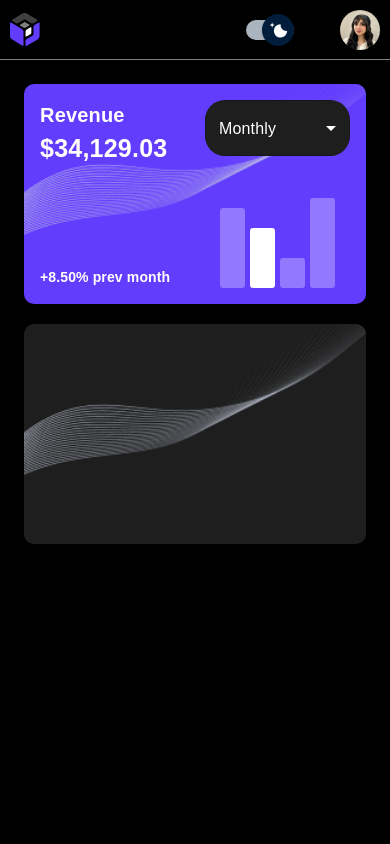
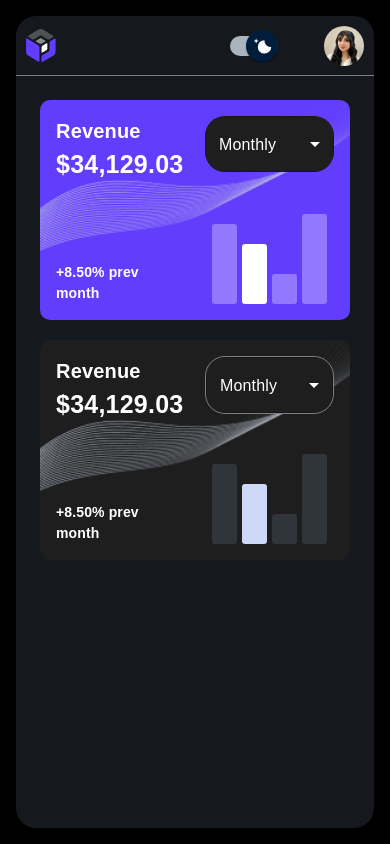
Before and after one commit to Nastaran-dev/AdminPanel, a Next.js app: page /dashboard in a window 390 px wide. Built offline with nearby package versions, Linux system fonts and the light colour scheme; some icons are missing; a web font is replaced by a local one.

Commit message:
feat(dashboard): implement responsive revenue cards with theme support

```diff
--- a/src/app/dashboard/layout.jsx
+++ b/src/app/dashboard/layout.jsx
@@ -235,6 +235,8 @@ export default function CustomizedList({ children }) {
   const getLinkStyle=(href)=>{
     const isActive = pathname===href;
     return{
+      borderRadius:"20px",
+      margin:"0px 10px",
       backgroundColor: isActive ? (dark ? "gray" : "lightgray") : "transparent",
       color: isActive ? (dark ? "white" : "black") : (dark ? "gray" : "black"),
       transition: "background-color 0.3s ease, color 0.3s ease",
@@ -246,7 +248,7 @@ export default function CustomizedList({ children }) {
       sx={{
         display: "flex",
         minHeight: "100vh",
-        backgroundColor: dark ? "black" : "white",
+        backgroundColor: "black"
       }}
     >
       <Box
@@ -271,8 +273,8 @@ export default function CustomizedList({ children }) {
           sx={{
             maxWidth: 256,
             width: 240,
-            backgroundColor: dark ? "black" : "white",
-            border:"1px solid gray"
+            backgroundColor:"#0a0d10",
+
           }}
         >
 
@@ -320,7 +322,7 @@ export default function CustomizedList({ children }) {
                   <ListItemText
                     primary="Project overview"
                     primaryTypographyProps={{
-                      color: dark ? " white" : "black",
+                      color: "#969fb5"
                     }}
                   />
                 </ListItemIcon>
@@ -343,7 +345,7 @@ export default function CustomizedList({ children }) {
                 <ListItemText
                   primary="YOUR COMPANY"
                   primaryTypographyProps={{
-                    color: dark ? " white" : "black",
+                    color: "#969fb5",
                     fontSize: 15,
                     lineHeight: "20px",
                     mb: "2px",
@@ -378,8 +380,10 @@ export default function CustomizedList({ children }) {
                     <ListItemText
                       primary={item.label}
                       primaryTypographyProps={{
-                        fontSize: 15,
-                      }}
+                    color: "#969fb5",
+                    fontSize: 15,
+
+                  }}
                     />
                   </ListItemButton>
                 ))}
@@ -413,6 +417,10 @@ export default function CustomizedList({ children }) {
           flexGrow: 1,
           display: "flex",
           flexDirection: "column",
+
+          m:2,
+          borderRadius:"20px",
+          backgroundColor:dark?"#15181d":"white"
         }}
       >
         <Box
--- a/src/app/dashboard/page.jsx
+++ b/src/app/dashboard/page.jsx
@@ -2,18 +2,16 @@
 import { useContext } from "react";
 import { myTheme } from "../store/Store";
 import Box from "@mui/material/Box";
-import StyleIcon from "@mui/icons-material/Style";
 import Typography from "@mui/material/Typography";
 import FormControl from "@mui/material/FormControl";
-import InputLabel from "@mui/material/InputLabel";
+
 import Select from "@mui/material/Select";
 import MenuItem from "@mui/material/MenuItem";
 import { useState } from "react";
-import Input from '@mui/material/Input';
-import InputBase from '@mui/material/InputBase';
+import InputBase from "@mui/material/InputBase";
 export default function GroupAvatars() {
   const { dark } = useContext(myTheme);
-    const [age, setAge] =useState("Monthly");
+  const [age, setAge] = useState("Monthly");
   const Style = {
     Style1: {
       display: "flex",
@@ -35,49 +33,86 @@ export default function GroupAvatars() {
       borderRadius: "10px",
       gap: "20px",
     },
-    Style3:{
-      width:{xs:"25px" , md:"40px"} , height:80 , backgroundColor:"#9278fe"  ,outline:"none" , "&.Mui-focused":{backgroundColor:"#7258de"} , borderRadius:"3px" , caretColor:"transparent", outline:"none"
-    }
+    Style3: {
+      width: { xs: "50%", md: "20%" },
+      display: "flex",
+      flexDirection: "column",
+      justifyContent: "space-between",
+      gap: "10px",
+    },
+    Style4: {
+      color: "white",
+      fontWeight: "bold",
+    },
+    Style5: {
+      width: { xs: "50%", md: "20%" },
+      display: "flex",
+      flexDirection: "column",
+      justifyContent: "space-between",
+    },
+    Style6: {
+      backgroundColor: dark ? "#1e1e1e" : "#ffffff",
+      borderRadius: "20px",
+      overflow: "hidden",
+
+
+    },
+    Style7: {
+      width: { xs: "25px", md: "40px" },
+      height: 80,
+      backgroundColor: "#9278fe",
+      outline: "none",
+      "&.Mui-focused": { backgroundColor: "#7258de" },
+      borderRadius: "3px",
+      caretColor: "transparent",
+      outline: "none",
+    },
   };
 
   return (
     <Box sx={Style.Style1}>
       <Box sx={Style.Style2}>
-        <Box
-          sx={{
-            width: { xs: "50%", md: "20%" },
-
-            display: "flex",
-            flexDirection: "column",
-            justifyContent: "space-between",
-            gap: "10px",
-          }}
-        >
+        <Box sx={Style.Style3}>
           <Box>
-            <Typography sx={{ color: "white", fontWeight: "bold" , fontSize:{xs:"20px" , sm:"30px"} }}>
+            <Typography
+              sx={{
+                ...Style.Style4,
+                fontSize: { xs: "20px", sm: "30px" },
+              }}
+            >
               Revenue
             </Typography>
-            <Typography sx={{ color: "white", fontWeight: "bold" , fontSize:{xs:"25px" , sm:"40px"} }}>
+            <Typography
+              sx={{
+                ...Style.Style4,
+                fontSize: { xs: "25px", sm: "40px" },
+              }}
+            >
               $34,129.03
             </Typography>
           </Box>
-          <Typography sx={{ color: "white", fontWeight: "bold" ,fontSize:{xs:"14px" , sm:"12.5px"} }}>
+          <Typography
+            sx={{
+              ...Style.Style4,
+              fontSize: { xs: "14px", sm: "12.5px" },
+            }}
+          >
             +8.50% prev month
           </Typography>
         </Box>
-        <Box sx={{ width: { xs: "50%", md: "20%" } , display:"flex" , flexDirection:"column" , justifyContent:"space-between" }}>
-          <Box sx={{  backgroundColor: dark ? "#1e1e1e" : "#ffffff" , borderRadius: "20px",overflow:"hidden"}}>
-            <FormControl fullWidth >
+        <Box sx={Style.Style5}>
+          <Box sx={Style.Style6}>
+            <FormControl fullWidth>
               <Select
-                onChange={(event)=> setAge(event.target.value)}
+                onChange={(event) => setAge(event.target.value)}
                 value={age}
                 sx={{
-                  p:0,
-                  color:dark?"white":"black",
-                  "& .MuiSelect-icon":{
-                    color:dark?"white":"black"
-                  }}}
-
+                  p: 0,
+                  color: dark ? "white" : "black",
+                  "& .MuiSelect-icon": {
+                    color: dark ? "white" : "black",
+                  },
+                }}
               >
                 <MenuItem value="Monthly">Monthly</MenuItem>
                 <MenuItem value="Weekly">Weekly</MenuItem>
@@ -85,17 +120,94 @@ export default function GroupAvatars() {
               </Select>
             </FormControl>
           </Box>
-          <Box sx={{display:"flex" , gap:"5px" , rotate:"180deg" , justifyContent:"center"}}>
-           <InputBase sx={{...Style.Style3 , height:90}}></InputBase>
-           <InputBase sx={{...Style.Style3 , height:30}}></InputBase>
-           <InputBase sx={{...Style.Style3 , height:60 , backgroundColor:"#fff"}}></InputBase>
-           <InputBase sx={{...Style.Style3 , height:80}}></InputBase>
+          <Box
+            sx={{
+              display: "flex",
+              gap: "5px",
+              rotate: "180deg",
+              justifyContent: "center",
+            }}
+          >
+            <InputBase sx={{ ...Style.Style7, height: 90 }}></InputBase>
+            <InputBase sx={{ ...Style.Style7, height: 30 }}></InputBase>
+            <InputBase
+              sx={{ ...Style.Style7, height: 60, backgroundColor: "#fff" }}
+            ></InputBase>
+            <InputBase sx={{ ...Style.Style7, height: 80 }}></InputBase>
           </Box>
         </Box>
       </Box>
       <Box
         sx={{ ...Style.Style2, backgroundColor: dark ? "#1e1e1e" : "#ffffff" }}
-      ></Box>
+      >
+        <Box sx={Style.Style3}>
+          <Box>
+            <Typography
+              sx={{
+                ...Style.Style4,
+                fontSize: { xs: "20px", sm: "30px" },
+                color: dark ? "white" : "black",
+              }}
+            >
+              Revenue
+            </Typography>
+            <Typography
+              sx={{
+                ...Style.Style4,
+                fontSize: { xs: "25px", sm: "40px" },
+                color: dark ? "white" : "black",
+              }}
+            >
+              $34,129.03
+            </Typography>
+          </Box>
+          <Typography
+            sx={{
+              ...Style.Style4,
+              fontSize: { xs: "14px", sm: "12.5px" },
+              color: dark ? "white" : "black",
+            }}
+          >
+            +8.50% prev month
+          </Typography>
+        </Box>
+        <Box sx={Style.Style5}>
+          <Box sx={{...Style.Style6 , border:"1px solid gray"}}>
+            <FormControl  fullWidth >
+              <Select
+                onChange={(event) => setAge(event.target.value)}
+                value={age}
+                sx={{
+                  p: 0,
+                  color: dark ? "white" : "black",
+                  "& .MuiSelect-icon": {
+                    color: dark ? "white" : "black",
+                  },
+                }}
+              >
+                <MenuItem value="Monthly">Monthly</MenuItem>
+                <MenuItem value="Weekly">Weekly</MenuItem>
+                <MenuItem value="Yearly">Yearly</MenuItem>
+              </Select>
+            </FormControl>
+          </Box>
+          <Box
+            sx={{
+              display: "flex",
+              gap: "5px",
+              rotate: "180deg",
+              justifyContent: "center",
+            }}
+          >
+            <InputBase sx={{ ...Style.Style7, height: 90 , backgroundColor:dark?"#30343b":"#dadcdf" }}></InputBase>
+            <InputBase sx={{ ...Style.Style7, height: 30 , backgroundColor:dark?"#30343b":"#dadcdf" }}></InputBase>
+            <InputBase
+              sx={{ ...Style.Style7, height: 60, backgroundColor:dark? "#cdd9f6":"black" }}
+            ></InputBase>
+            <InputBase sx={{ ...Style.Style7, height: 80 , backgroundColor:dark?"#30343b":"#dadcdf" }}></InputBase>
+          </Box>
+        </Box>
+      </Box>
     </Box>
   );
 }
```
